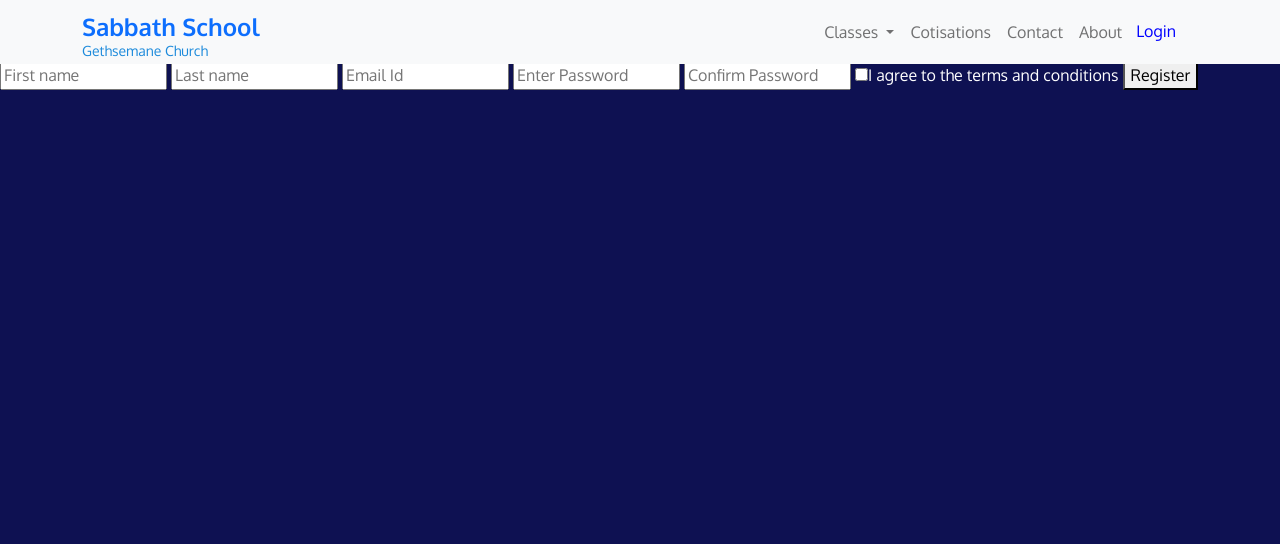
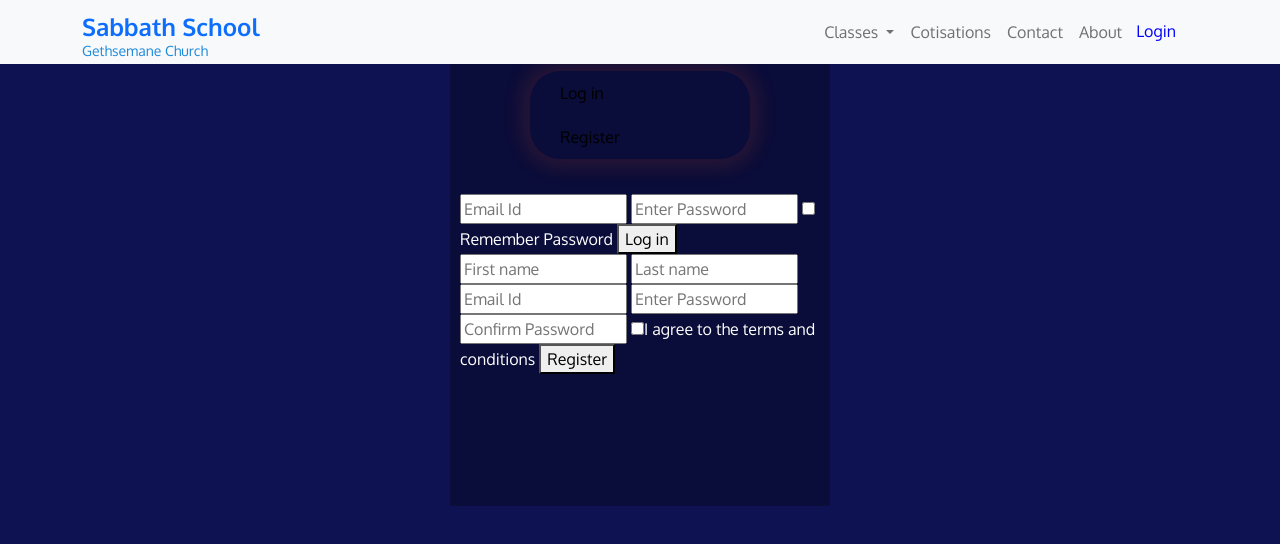
Before and after one commit to Dapada/sabbath-school-01, a plain HTML site: page index.html in a window 1280 px wide. Both pictures are taken after a click on the button "Login". Drawn offline with Linux system fonts and the light colour scheme; files whose address does not match are found by name.

Commit message:
Update style.css

```diff
--- a/style.css
+++ b/style.css
@@ -100,6 +100,57 @@ body {
 }
 
 
+/* Form */
+#login-form {
+	display: none;
+}
+
+
+.form-box {
+	width: 380px;
+	height: 480px;
+	position: relative;
+	margin: 2% auto;
+	background: rgba(0, 0, 0, 0.3);
+	padding: 10px;
+	overflow: hidden;
+}
+
+
+.button-box {
+	width: 220px;
+	margin: 35px auto;
+	position: relative;
+	box-shadow: 0 0 20px 9px #ff61241f;
+	border-radius: 30px;
+}
+
+
+.toggle-btn {
+	padding: 10px 30px;
+	cursor: pointer;
+	background: transparent;
+	border: 0;
+	outline: none;
+	position: relative;
+}
+
+
+
+
+
+
+
+
+
+
+
+
+
+
+
+
+
 /*.navbar .offcanvas-body .nav-item b { /* Registration
 	font-style: italic;
 	text-decoration: underline;
```
